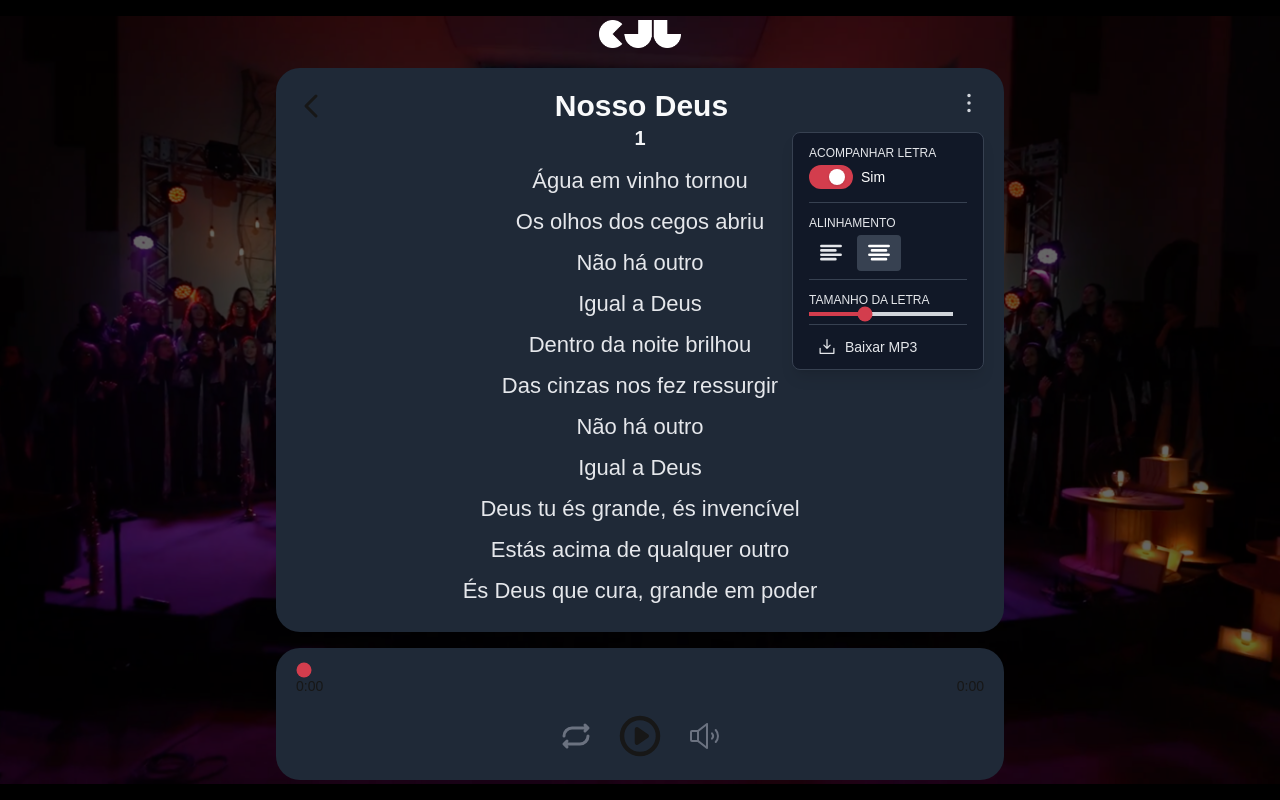
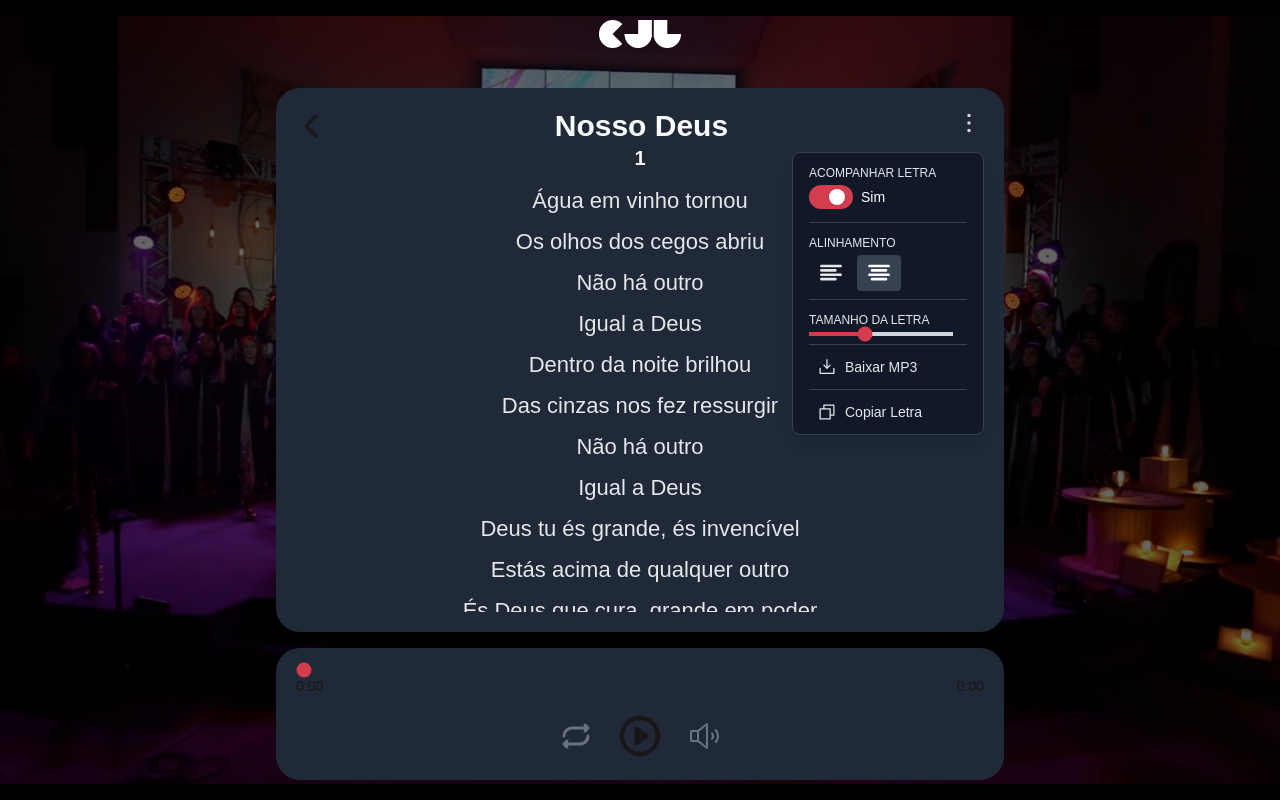
Before and after one commit to pedrogiroldo/cjl, a Next.js app: page /kits/1/1 in a window 1280 px wide. Both pictures are taken after a click on the button 968 px from the left and 102 px from the top of the page. Built offline with nearby package versions, Linux system fonts and the light colour scheme.

Commit message:
feat: add `Copiar Letra` option

```diff
--- a/package.json
+++ b/package.json
@@ -14,6 +14,7 @@
     "next": "15.1.7",
     "react": "^19.0.0",
     "react-dom": "^19.0.0",
+    "react-toastify": "^11.0.5",
     "usehooks-ts": "^3.1.1"
   },
   "devDependencies": {
--- /dev/null
+++ b/src/components/CustomToastContainer.tsx
@@ -0,0 +1,44 @@
+import {
+  Info,
+  Warning,
+  WarningCircle,
+  CheckCircle,
+} from "@phosphor-icons/react";
+import { ToastContainer } from "react-toastify";
+
+function CustomToastContainer() {
+  return (
+    <ToastContainer
+      position="bottom-right"
+      autoClose={2500}
+      closeButton={false}
+      pauseOnFocusLoss={false}
+      pauseOnHover={false}
+      hideProgressBar
+      closeOnClick
+      theme="dark"
+      icon={({ type }) => {
+        switch (type) {
+          case "info":
+            return <Info className="text-blue-400" size={32} weight="bold" />;
+          case "error":
+            return (
+              <WarningCircle className="text-red-500" size={32} weight="bold" />
+            );
+          case "success":
+            return (
+              <CheckCircle className="text-white" size={32} weight="bold" />
+            );
+          case "warning":
+            return (
+              <Warning className="text-yellow-400" size={32} weight="bold" />
+            );
+          default:
+            return null;
+        }
+      }}
+    />
+  );
+}
+
+export default CustomToastContainer;
--- a/src/components/Layout.tsx
+++ b/src/components/Layout.tsx
@@ -8,6 +8,7 @@ import Link from "next/link";
 import { useRouter } from "next/router";
 import { ReactNode } from "react";
 import { useDocumentTitle } from "usehooks-ts";
+import CustomToastContainer from "./CustomToastContainer";
 
 const menuItems = [
   { title: "Home", icon: HouseSimple, link: "/" },
@@ -47,6 +48,8 @@ function Layout({
                 />
               </Link>
             </header>
+
+            <CustomToastContainer />
 
             <main className="flex-1 w-full flex overflow-auto">{children}</main>
 
--- a/src/components/TextSettingsDropdown.tsx
+++ b/src/components/TextSettingsDropdown.tsx
@@ -3,6 +3,7 @@ import {
   TextAlignCenter,
   TextAlignLeft,
   DownloadSimple,
+  Copy,
 } from "@phosphor-icons/react";
 import { useEffect, useRef, useState } from "react";
 
@@ -14,6 +15,7 @@ type TextSettingsDropdownProps = {
   onChangeTextAlign: (align: "left" | "center") => void;
   onDownloadMp3: () => void;
   onChangeFontSize: (size: number) => void;
+  onCopyLyrics: () => void;
 };
 
 export default function TextSettingsDropdown({
@@ -24,6 +26,7 @@ export default function TextSettingsDropdown({
   onChangeTextAlign,
   onDownloadMp3,
   onChangeFontSize,
+  onCopyLyrics,
 }: TextSettingsDropdownProps) {
   const [open, setOpen] = useState(false);
   const menuRef = useRef<HTMLDivElement>(null);
@@ -128,6 +131,16 @@ export default function TextSettingsDropdown({
             <DownloadSimple size={20} />
             Baixar MP3
           </button>
+
+          <div className="border-t border-gray-700 my-2" />
+
+          <button
+            onClick={onCopyLyrics}
+            className="flex items-center gap-2 w-full text-left px-2 py-1 rounded hover:bg-gray-700 transition"
+          >
+            <Copy size={20} />
+            Copiar Letra
+          </button>
         </div>
       )}
     </div>
--- a/src/pages/kits/[voz]/[musica].tsx
+++ b/src/pages/kits/[voz]/[musica].tsx
@@ -8,7 +8,8 @@ import { useParams } from "next/navigation";
 import { useEffect, useState } from "react";
 import { Song } from "@/types";
 import TextSettingsDropdown from "@/components/TextSettingsDropdown";
-import { useLocalStorage } from "usehooks-ts";
+import { useCopyToClipboard, useLocalStorage } from "usehooks-ts";
+import { toast } from "react-toastify";
 
 export default function Musica() {
   const params = useParams();
@@ -25,6 +26,7 @@ export default function Musica() {
     "center",
   );
   const [fontSize, setFontSize] = useLocalStorage("font-size", 22);
+  const [, copyToClipboard] = useCopyToClipboard();
 
   const voice = params?.voz ?? "";
   const songId = Number(params?.musica ?? "");
@@ -77,6 +79,13 @@ export default function Musica() {
     downloadLink.href = songPath;
     downloadLink.download = `${song.title} - ${formattedVoice}.mp3`;
     downloadLink.click();
+    toast.success("Download iniciado");
+  };
+
+  const handleCopyLyric = () => {
+    if (!song) return;
+    const fullText = song.lyrics.lines.map((line) => line.text).join("\n");
+    copyToClipboard(fullText).then(() => toast.success("Letra copiada"));
   };
 
   return (
@@ -100,6 +109,7 @@ export default function Musica() {
                   onChangeTextAlign={(align) => setTextAlign(align)}
                   onDownloadMp3={handleDownloadMp3}
                   onChangeFontSize={(size) => setFontSize(size)}
+                  onCopyLyrics={handleCopyLyric}
                 />
               </div>
             </div>
```
Also changed, not shown: 1 other file (tests, documents, lock files or other folders).
